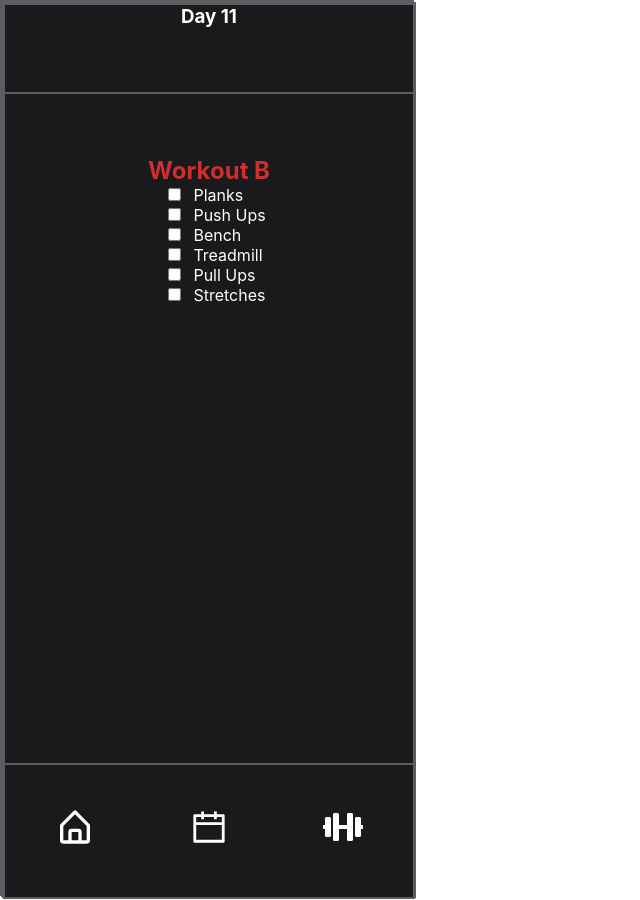
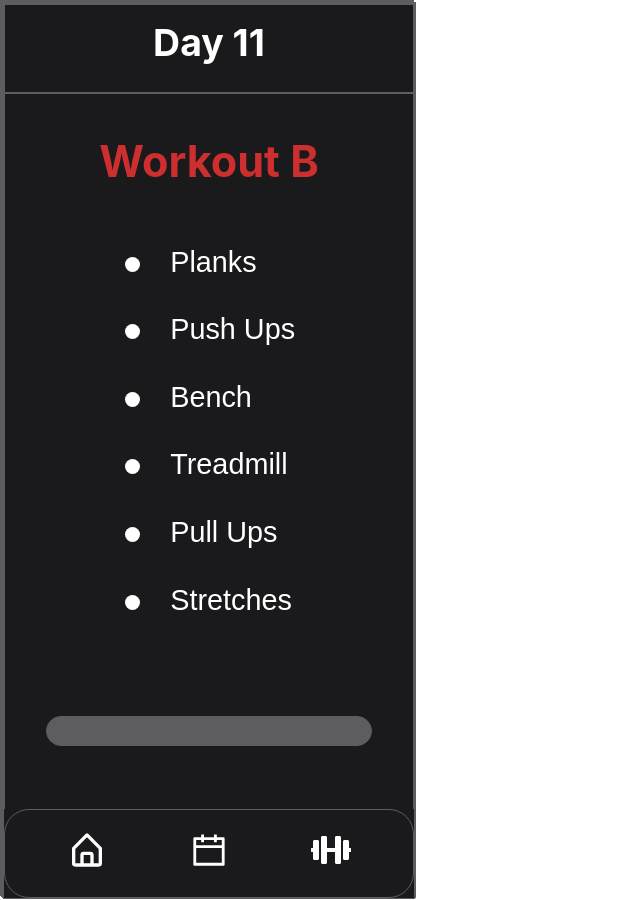
Before and after one commit to bari-d1/gymapp, a React (Create React App) app in the folder react_gym_app/: page / in a window 1280 px wide. Shown: the whole page, without its empty margins (0-640 px from the left). Built offline with nearby package versions, Linux system fonts and the light colour scheme.

Commit message:
Progress bar added

```diff
--- a/react_gym_app/src/Homepage.css
+++ b/react_gym_app/src/Homepage.css
@@ -5,7 +5,7 @@
     box-sizing: border-box;
 }
 
-div{
+div, nav{
     background-color: var(--dark-gray);
     color: var(--white);
     border: solid var(--light-gray) 1px;
@@ -14,13 +14,22 @@ div{
 
 #top{
     min-height: 10%;
+    max-height: 10%;
+    font-size: 2em;
+    padding-top: 3.6%;
 }
 #middle{
-    min-height: 75%;
-    padding: 15% 0;
+    min-height: 80%;
+    max-height: 80%;
+    padding: 10% 0;
+    border-bottom: 0px;
+    font-size: 1.8em;
 }
 #bottom{
-    min-height: 15%;
+    min-height: 10%;
+    max-height: 10%;
+    border-radius: 25px;
+
 }
 
 #holder{
@@ -47,29 +56,90 @@ h2{
     color: var(--red);
 }
 #options{
+    margin-top: 10%;
     text-align: left;
     /* width: 25%; */
-    margin-left: 40%;
+    margin-left: 20%;
     margin-bottom: 5%;
     /* margin-right: 30%; */
+    line-height: 2em;
 }
 
 #options label{
     margin-left: 5%;
 }
 
-button{
+
+button, #bottom li{
     background-color: transparent;
     border: 0px;
     margin-left: 10%;
     margin-right: 10%;
-    margin-top: 10%;
+    margin-top: 5%;
     margin-bottom: 5%;
     color: white;
     font-size: 2.5em;
+    display: inline-block;
 }
 
-button:hover{
+button, li a{
+    color: white;
+}
+
+button:hover, li a:hover{
     cursor: pointer;
     color: var(--red);
 }
+
+#total{
+    fill: var(--light-gray);
+    /* width: 70%; */
+}
+
+#sofar{
+    fill: var(--red)
+}
+
+#progress{
+    margin-top: 20%;
+}
+
+.box{
+    font-size: 1em;
+}
+/* .box:hover{
+    text-decoration: line-through;
+} */
+
+.box::before{
+    content: "";
+    display: inline-block;
+    margin-right: 30px;
+    width: 15px;
+    height: 15px;
+    border-radius: 100%;
+    background-color: var(--white);
+}
+.box:active::before{
+    background-color: var(--red);
+}
+#progress_bar{
+    width: 80%;
+    height: 30px;
+    margin-left:10%;
+    background-color: var(--light-gray);
+    border-radius: 15px;
+}
+#progress_content{
+    background-color: var(--red);
+    width: 0px;
+    height: 30px;
+    border-radius: 15px;
+
+}
+.display{
+    display:none;
+}
+.strikethrough{
+    text-decoration: line-through;
+}
--- a/react_gym_app/src/Homepage.js
+++ b/react_gym_app/src/Homepage.js
@@ -5,8 +5,36 @@ import {BiHomeAlt} from "react-icons/bi"
 import {AiOutlineCalendar} from "react-icons/ai"
 import {FaDumbbell} from "react-icons/fa"
 
+let index = 0;
+let exc_list = ["Planks", "Push Ups", "Bench", "Treadmill", "Pull Ups", "Stretches"];
+let percentages = []
+let progress_bar_width = 0.8*414; //This is static rn
+let progress_content = document.getElementById("progress_content");
+// progress_content.style.display = "none";
+let progress_bar = document.getElementById("progress_bar");
+let boxes = [false, false, false, false, false, false];
 
 class Homepage extends React.Component{
+    // constructor(){
+    //     this.current_progress = "0";
+    //     this.exc_list = ["Planks", "Push Ups", "Bench", "Treadmill", "Pull Ups", "Stretches"];
+    // }
+
+    clicked(){
+        // .style.textDecoration = "line-through";
+        document.getElementById("progress_content").style.display = "block";
+        percentages = []
+        let percent = 0
+        for (let m=0; m<exc_list.length; m++){
+            percent += progress_bar_width/exc_list.length
+            percentages.push(percent)
+        }
+        document.getElementById("progress_content").style.width = percentages[index] + "px"
+        index++
+    }
+
+
+
     render(){
         return (
             <>
@@ -18,26 +46,35 @@ class Homepage extends React.Component{
                         <div id="middle">
                             <h2>Workout B</h2>
                             <section id="options">
-                                <input type="checkbox" id="_1"/>
-                                <label for="_1">Planks</label><br />
-                                <input type="checkbox" id="_2"/>
-                                <label for="_2">Push Ups</label><br />
-                                <input type="checkbox" id="_3"/>
-                                <label for="_3">Bench</label><br />
-                                <input type="checkbox" id="_4"/>
-                                <label for="_4">Treadmill</label><br />
-                                <input type="checkbox" id="_5"/>
-                                <label for="_5">Pull Ups</label><br />
-                                <input type="checkbox" id="_6"/>
-                                <label for="_6">Stretches</label><br />
+                                <button className="box" onClick={this.clicked}>Planks</button>
+                                <button className="box" onClick={this.clicked}>Push Ups</button>
+                                <button className="box" onClick={this.clicked}>Bench</button>
+                                <button className="box" onClick={this.clicked}>Treadmill</button>
+                                <button className="box" onClick={this.clicked}>Pull Ups</button>
+                                <button className="box" onClick={this.clicked}>Stretches</button>
                             </section>
                             {/* Need to add the progress bar */}
+                            <section id="progress">
+                                {/* <svg width="300" height="20">
+                                    <rect id="total" width="300" height="20"></rect>
+                                    <rect id="sofar" width="30" height="20"></rect>
+                                </svg> */}
+                                <div id="progress_bar">
+                                    <div id="progress_content" className="display">
+
+                                    </div>
+                                </div>
+                            </section>
                         </div>
-                        <div id="bottom">
-                            <button><BiHomeAlt /></button>
+                        <nav id="bottom">
+                            {/* We can use href="target" to link a webpage to itself */}
+                            <li><a href="#"><BiHomeAlt /></a></li>
+                            <li><a href="#"><AiOutlineCalendar /></a></li>
+                            <li><a href="#"><FaDumbbell /></a></li>
+                            {/* <button><BiHomeAlt /></button>
                             <button><AiOutlineCalendar /></button>
-                            <button><FaDumbbell /></button>
-                        </div>
+                            <button><FaDumbbell /></button> */}
+                        </nav>
                     </div>
                 </div>
             </>
```
